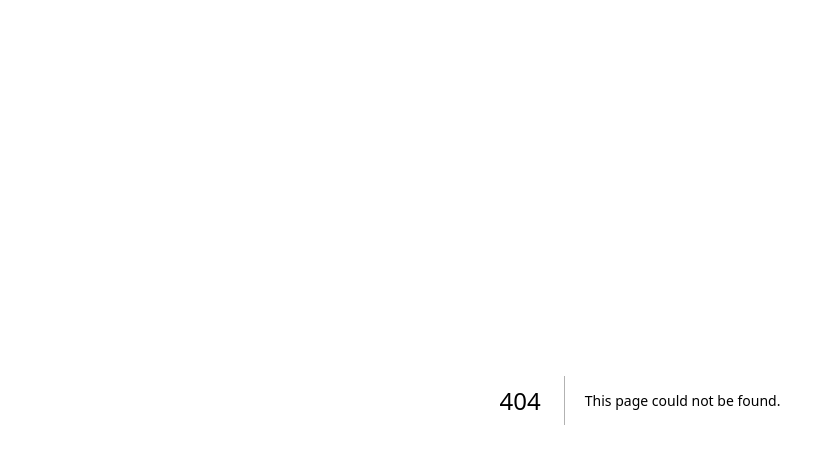
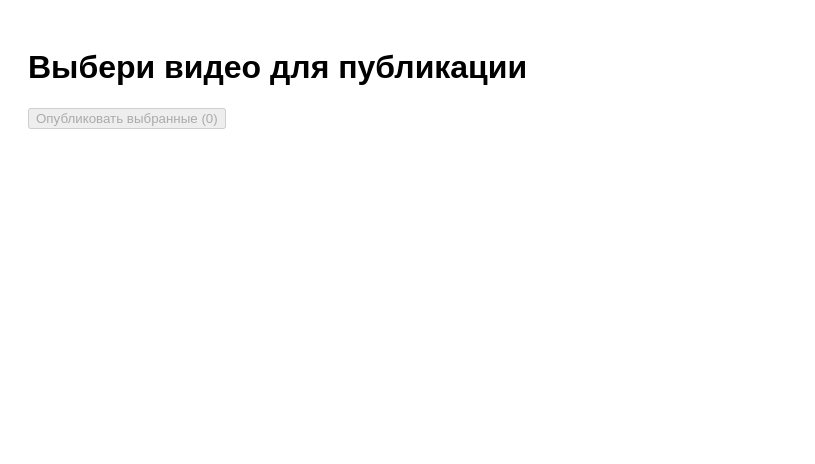
Before and after one commit to GertyX1k1/Tteasy-, a Next.js app: page /videos in a window 1280 px wide. Before the commit this address had no page. Shown: the top 464 px of the page, without its empty margins (0-815 px from the left). Built offline with nearby package versions, Linux system fonts and the light colour scheme.

Commit message:
Add Videos component for video selection and publishing

```diff
--- /dev/null
+++ b/pages/videos.js
@@ -0,0 +1,59 @@
+import { useEffect, useState } from "react";
+
+export default function Videos() {
+  const [videos, setVideos] = useState([]);
+  const [selected, setSelected] = useState([]);
+  const [status, setStatus] = useState("");
+
+  useEffect(() => {
+    const token = localStorage.getItem("tiktok_access_token");
+    if (!token) return;
+    fetch("/api/list-videos", {
+      method: "POST",
+      headers: { "Content-Type": "application/json" },
+      body: JSON.stringify({ token }),
+    })
+      .then((r) => r.json())
+      .then((data) => setVideos(data.videos || []));
+  }, []);
+
+  const toggle = (id) => {
+    setSelected((prev) =>
+      prev.includes(id) ? prev.filter((x) => x !== id) : [...prev, id]
+    );
+  };
+
+  const publish = async () => {
+    setStatus("Публикация...");
+    const token = localStorage.getItem("tiktok_access_token");
+    const res = await fetch("/api/publish", {
+      method: "POST",
+      headers: { "Content-Type": "application/json" },
+      body: JSON.stringify({ token, videoIds: selected }),
+    });
+    const data = await res.json();
+    setStatus(data.success ? "Опубликовано!" : "Ошибка: " + JSON.stringify(data));
+  };
+
+  return (
+    <div style={{ fontFamily: "sans-serif", padding: "20px" }}>
+      <h1>Выбери видео для публикации</h1>
+      {videos.map((v) => (
+        <div key={v.id} style={{ marginBottom: "10px" }}>
+          <label>
+            <input
+              type="checkbox"
+              checked={selected.includes(v.id)}
+              onChange={() => toggle(v.id)}
+            />
+            {" "}{v.title || v.id}
+          </label>
+        </div>
+      ))}
+      <button onClick={publish} disabled={selected.length === 0}>
+        Опубликовать выбранные ({selected.length})
+      </button>
+      <p>{status}</p>
+    </div>
+  );
+}
```
